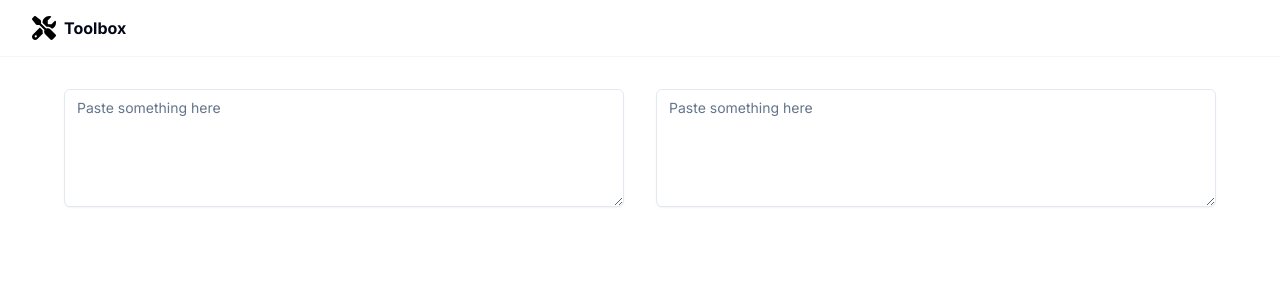
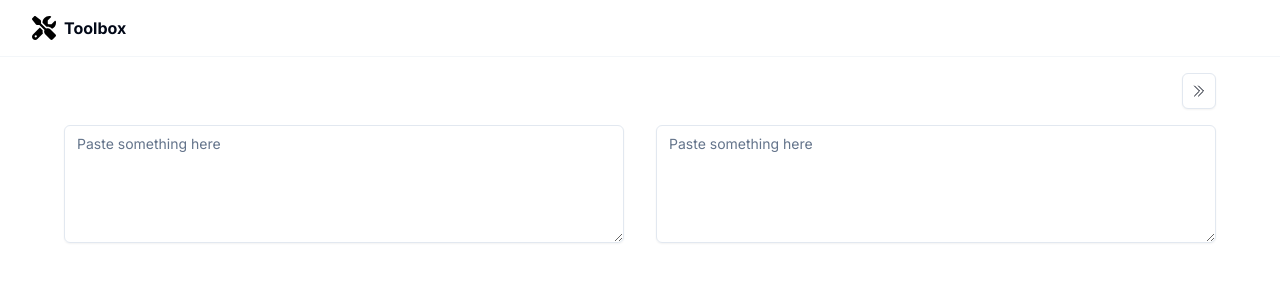
Before and after one commit to thameera/toolbox, a Next.js app: page / in a window 1280 px wide. Shown: the top 300 px of the page. Built offline with nearby package versions, Linux system fonts and the light colour scheme.

Commit message:
Make the second parser column toggle-able

```diff
--- a/src/components/parser/parser-container.tsx
+++ b/src/components/parser/parser-container.tsx
@@ -1,13 +1,38 @@
+import { useState } from "react";
+import { Button } from "../ui/button";
 import { ParserColumn } from "./parser-column";
+import {
+  ChevronDoubleLeftIcon,
+  ChevronDoubleRightIcon,
+} from "@heroicons/react/24/outline";
 
 export function ParserContainer(): JSX.Element {
+  const [twoColumns, setTwoColumns] = useState(true);
+
+  const toggleColumns = () => {
+    setTwoColumns((prev) => !prev);
+  };
+
   return (
-    <div className="flex flex-row">
-      <div className="w-1/2">
-        <ParserColumn />
+    <div>
+      <div className="pl-4 pr-4 flex flex-row-reverse">
+        <Button variant="outline" className="p-2" onClick={toggleColumns}>
+          {twoColumns ? (
+            <ChevronDoubleRightIcon className="w-4 h-4" />
+          ) : (
+            <ChevronDoubleLeftIcon className="w-4 h-4" />
+          )}
+        </Button>
       </div>
-      <div className="w-1/2">
-        <ParserColumn />
+      <div className="flex flex-row">
+        <div className={twoColumns ? "w-1/2" : "w-screen"}>
+          <ParserColumn />
+        </div>
+        {twoColumns && (
+          <div className="w-1/2">
+            <ParserColumn />
+          </div>
+        )}
       </div>
     </div>
   );
```
